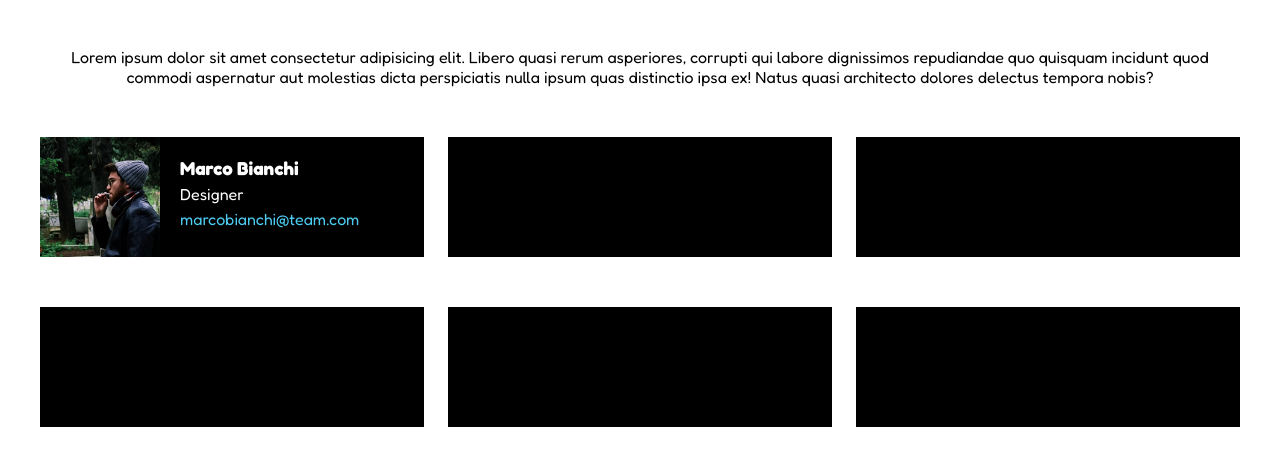
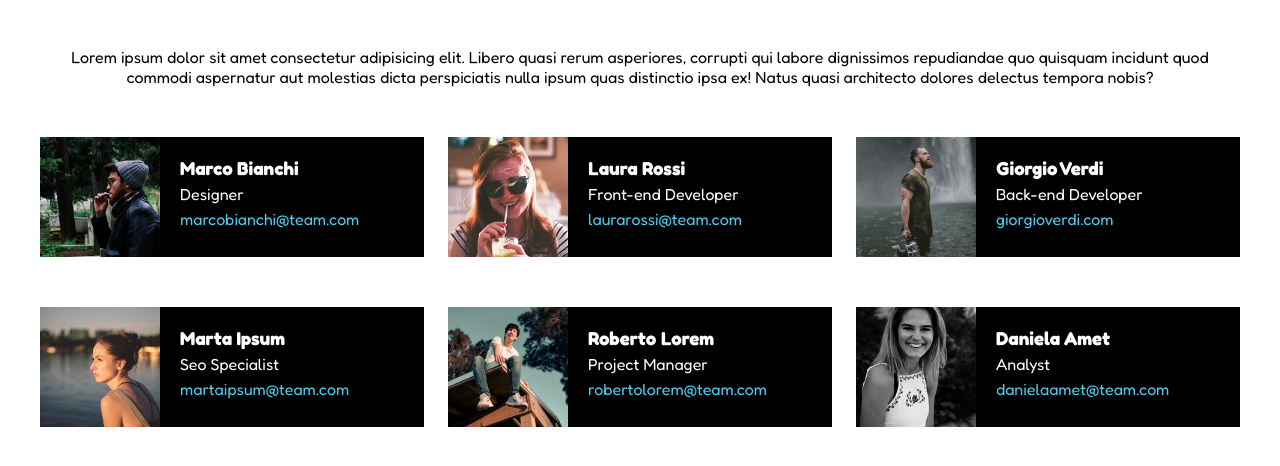
Before and after one commit to LorenzoNicco/html-css-float-cards, a plain HTML site: page index.html in a window 1280 px wide. Shown: the part 62-528 px from the top of the page. Drawn offline with Linux system fonts and the light colour scheme.

Commit message:
Add tutte le card complete

```diff
--- a/index.html
+++ b/index.html
@@ -47,9 +47,29 @@
 
                     <div class="card laura">
 
+                        <img src="img/female1.png" alt="Immagine non trovata">
+
+                        <div class="contact">
+                            <h3>Laura Rossi</h3>
+
+                            <p class="job">Front-end Developer</p>
+
+                            <a href="">laurarossi@team.com</a>
+                        </div>
+
                     </div>
 
                     <div class="card giorgio">
+
+                        <img src="img/male2.png" alt="Immagine non trovata">
+
+                        <div class="contact">
+                            <h3>Giorgio Verdi</h3>
+
+                            <p class="job">Back-end Developer</p>
+
+                            <a href="">giorgioverdi.com</a>
+                        </div>
 
                     </div>
                 </section>
@@ -57,13 +77,43 @@
                 <section class="clearfix">
                     <div class="card marta">
 
+                        <img src="img/female2.png" alt="Immagine non trovata">
+
+                        <div class="contact">
+                            <h3>Marta Ipsum</h3>
+
+                            <p class="job">Seo Specialist</p>
+
+                            <a href="">martaipsum@team.com</a>
+                        </div>
+
                     </div>
 
                     <div class="card roberto">
 
+                        <img src="img/male3.png" alt="Immagine non trovata">
+
+                        <div class="contact">
+                            <h3>Roberto Lorem</h3>
+
+                            <p class="job">Project Manager</p>
+
+                            <a href="">robertolorem@team.com</a>
+                        </div>
+
                     </div>
 
                     <div class="card daniela">
+
+                        <img src="img/female3.png" alt="Immagine non trovata">
+
+                        <div class="contact">
+                            <h3>Daniela Amet</h3>
+
+                            <p class="job">Analyst</p>
+
+                            <a href="">danielaamet@team.com</a>
+                        </div>
 
                     </div>
 
```
